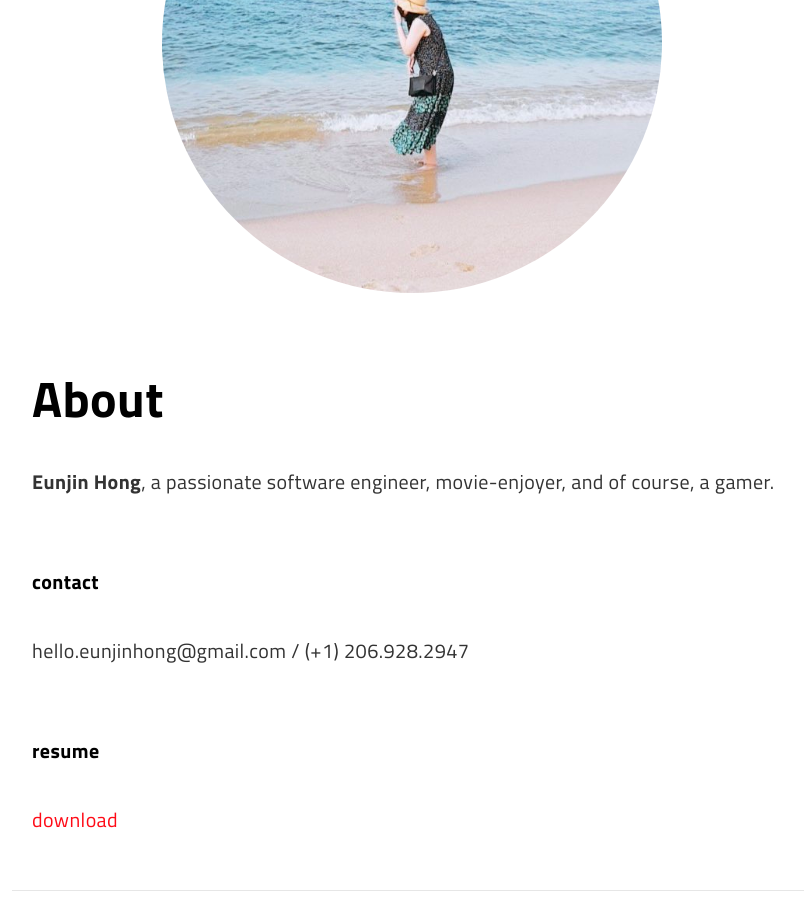
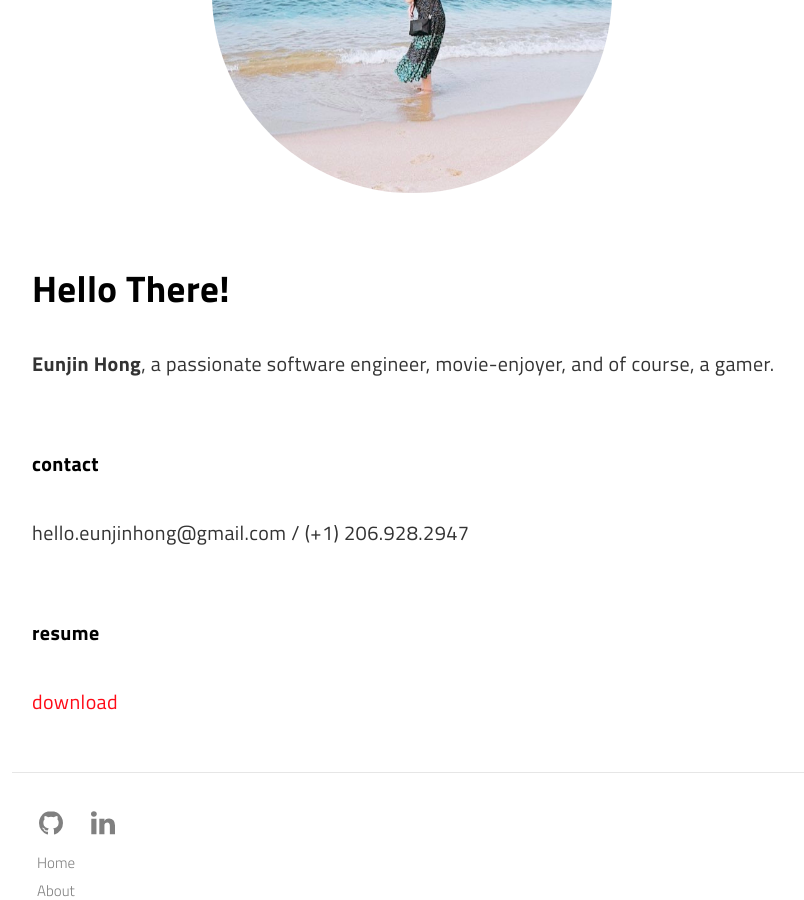
Before and after one commit to helloeunjinhong/helloeunjinhong.github.io, a Jekyll site: the page built from pages/about.md, in a window 1280 px wide and 900 px high, scrolled down 456 px. Shown: the whole window, without its empty margins (228-1032 px from the left). Built offline with Jekyll 4.4.1, drawn with Linux system fonts in a browser that asks for light colours; a script that is not in the unit is left out.

Commit message:
Update about.md

```diff
--- a/pages/about.md
+++ b/pages/about.md
@@ -7,10 +7,9 @@ description: Some description.
 permalink: /about/
 ---
 
-<img class="img-rounded" src="/assets/img/uploads/profile.jpg" alt="Eunjin Hong" width="500">
+<img class="img-rounded" src="/assets/img/uploads/profile.jpg" alt="Eunjin Hong" width="400">
 
-# About
-
+## Hello There!
 **Eunjin Hong**, a passionate software engineer, movie-enjoyer, and of course, a gamer.
 
 
```
